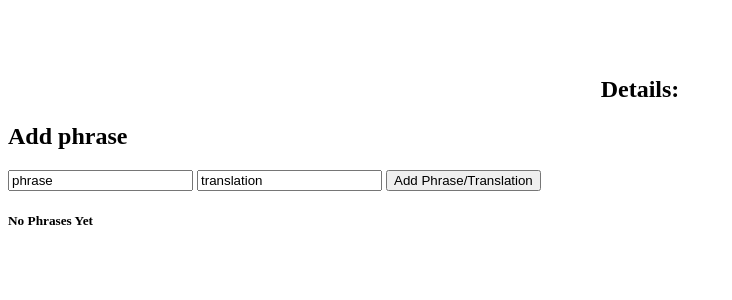
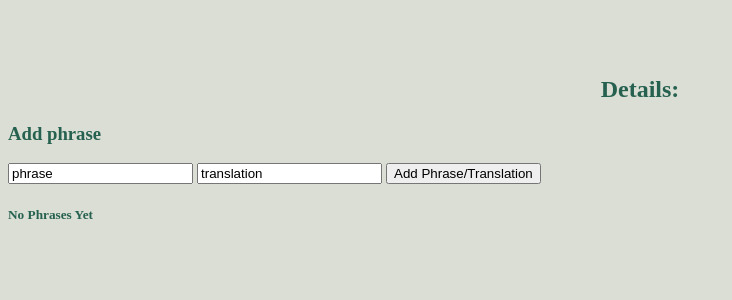
Before and after one commit to shannonshensley96/Reconnect-and-Reclaim, a Node server app: template views/languages/show.ejs in a window 1280 px wide. Shown: the top 300 px of the page, without its empty margins (0-732 px from the left). Run offline with Node 20, Linux system fonts and the light colour scheme; the template is opened without the code that fills it, so the values that code supplies are empty; the visitor is signed in with stand-in values (Sample User, id 1); some libraries are stand-ins or nearby versions.

Commit message:
added style

```diff
--- /dev/null
+++ b/public/stylesheet/editShow.css
@@ -0,0 +1,6 @@
+#edit{
+    background-color: #daded4;
+    color: #39603d;
+    display: flex;
+    align-items: center;
+  }
--- /dev/null
+++ b/public/stylesheet/styleShow.css
@@ -0,0 +1,15 @@
+#showPage{
+    background-color: #daded4;
+    color: #266150;
+
+  }
+
+   h1{
+       text-align: center;
+   }
+  h2{
+      text-align: center;
+  }
+  div{
+      text-align: center;
+  }
--- a/views/languages/edit.ejs
+++ b/views/languages/edit.ejs
@@ -4,7 +4,7 @@
     <meta charset="UTF-8">
     <meta http-equiv="X-UA-Compatible" content="IE=edge">
     <meta name="viewport" content="width=device-width, initial-scale=1.0">
-    <link rel="stylesheet" href="stylesheets/style.css"/>
+    <link rel="stylesheet" href="/stylesheet/style.css"/>
     <title>Edit Phrase</title>
 </head>
 <body id="edit">
--- a/views/languages/languageIndex.ejs
+++ b/views/languages/languageIndex.ejs
@@ -4,7 +4,7 @@
     <meta charset="UTF-8">
     <meta http-equiv="X-UA-Compatible" content="IE=edge">
    <meta name="viewport" content="width=device-width, initial-scale=1.0">
-   <link rel="stylesheet" href="/stylesheets/style.css"/>
+   <link rel="stylesheet" href="/stylesheet/indexShow.css"/>
    <title>Language Index</title>
 </head>
 <body id ="language">
--- a/views/languages/new.ejs
+++ b/views/languages/new.ejs
@@ -4,7 +4,7 @@
     <meta charset="UTF-8">
     <meta http-equiv="X-UA-Compatible" content="IE=edge">
     <meta name="viewport" content="width=device-width, initial-scale=1.0">
-    <link rel="stylesheet" href="/stylesheets/style.css"/>
+    <link rel="stylesheet" href="/stylesheet/newShow.css"/>
     <title>Document</title>
 </head>
 <body id ="new">
--- a/views/languages/show.ejs
+++ b/views/languages/show.ejs
@@ -4,7 +4,7 @@
     <meta charset="UTF-8">
     <meta http-equiv="X-UA-Compatible" content="IE=edge">
     <meta name="viewport" content="width=device-width, initial-scale=1.0">
-    <link rel="stylesheet" href="/stylesheet/style.css"/>
+    <link rel="stylesheet" href="/stylesheet/styleShow.css"/>
     <title>Document</title>
 </head>
 <body id ="showPage">
@@ -18,7 +18,7 @@
    </section>
 
     <% if (user) { %>
-      <h2>Add phrase</h2>
+      <h3>Add phrase</h3>
       <form id="newPhrase"  method="POST" action="/languages/<%= languages._id %>/phrase">
         <input name="phrase" type="text" value="phrase">
         <input name ="translation "type="text" value="translation">
```
Also changed, not shown: public/stylesheet/indexShow.css (added, +15 -0 lines), public/stylesheet/newShow.css (added, +10 -0 lines), public/stylesheet/style.css (+3 -13 lines).
